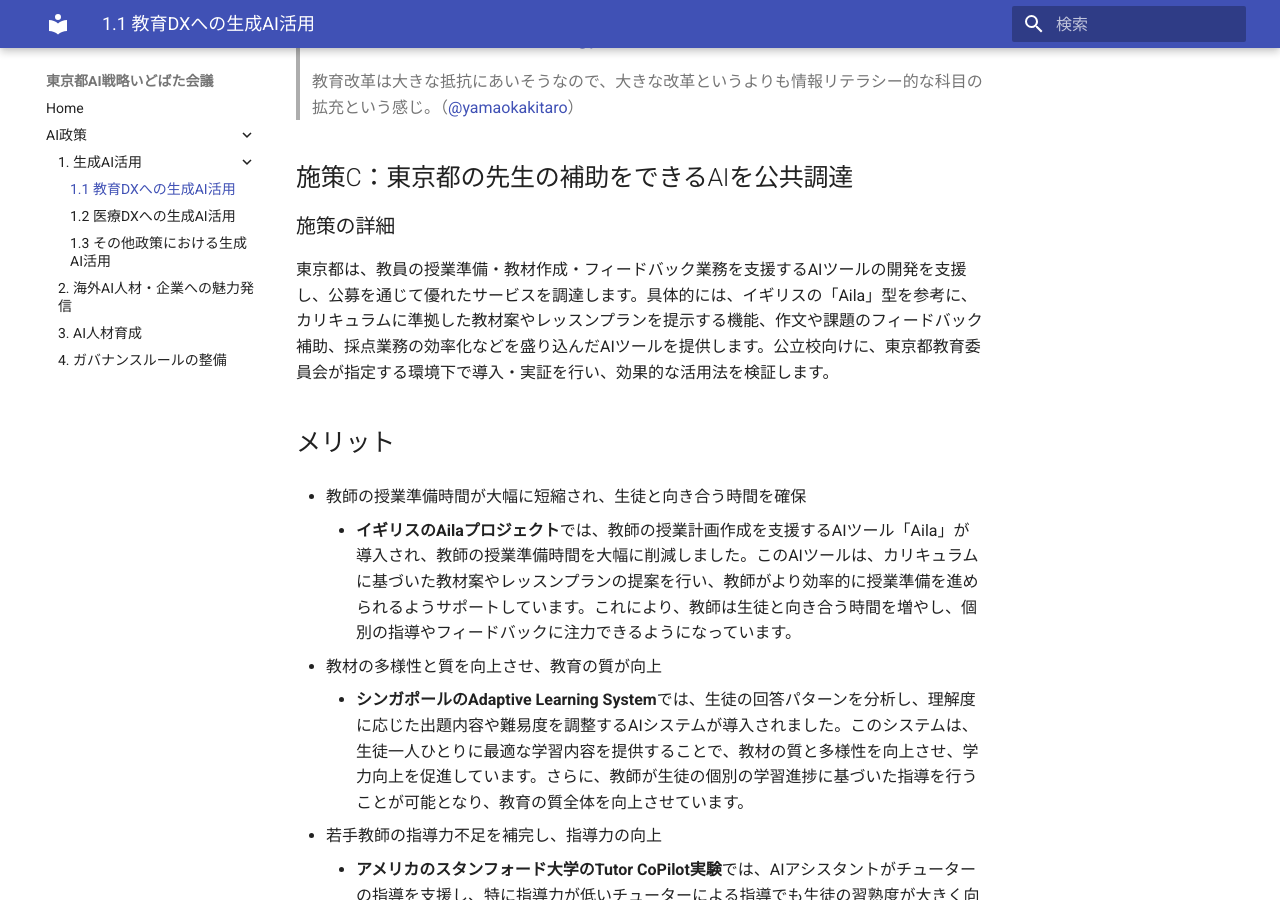
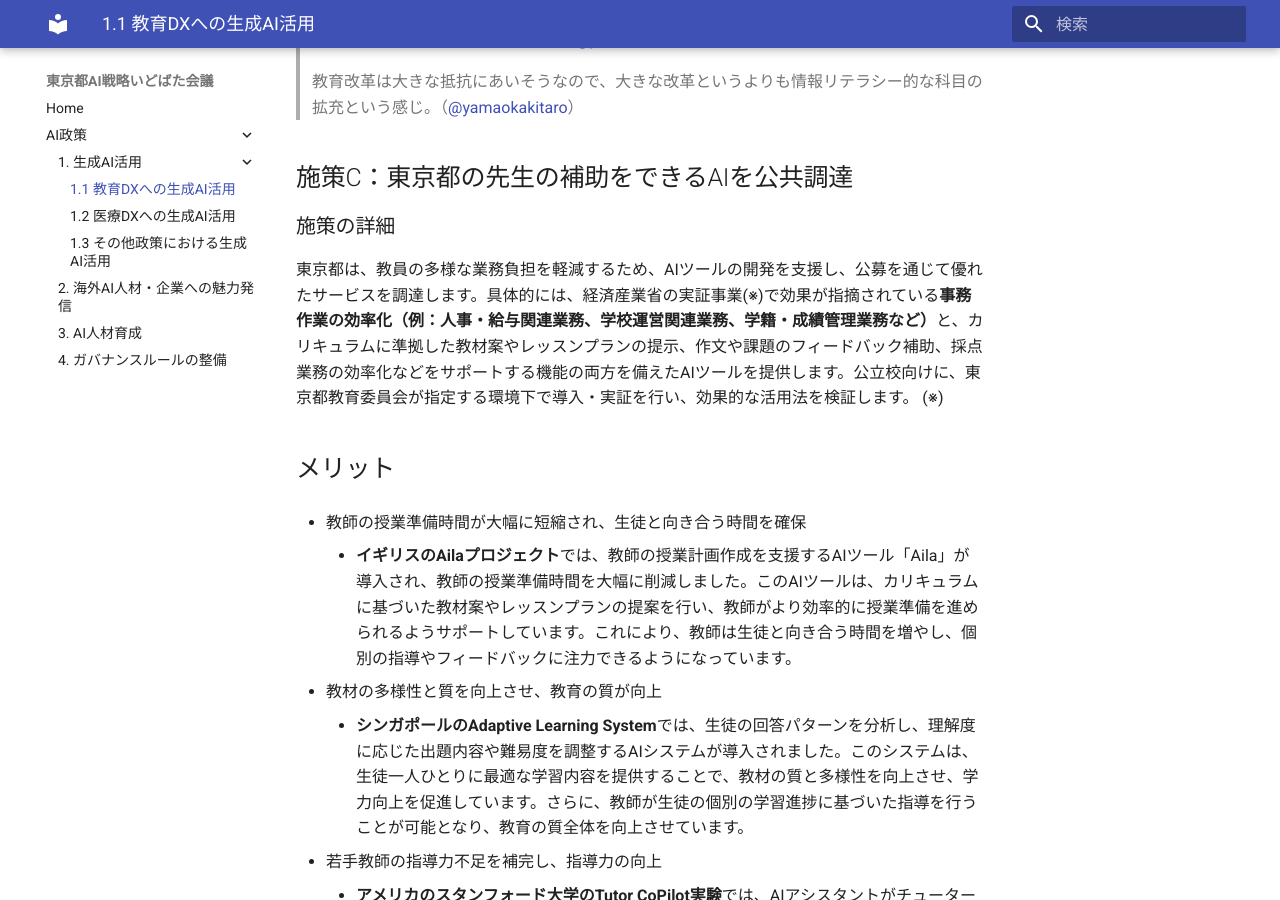
Before and after one commit to takahiroanno2024/2025_ai_idobatakaigi_output, an MkDocs documentation site: the page built from docs/1.1_教育DXへの生成AI活用.md, in a window 1280 px wide and 900 px high, scrolled down 4522 px. Built offline with MkDocs 1.6.1 and Material for MkDocs 9.7.7, drawn with Linux system fonts in a browser that asks for light colours; some of the changed text lies outside the part shown.

Commit message:
Eitaro Suda: 施策Cに事務作業効率化の視点を追加し、参考URLを追記

```diff
--- a/docs/1.1_教育DXへの生成AI活用.md
+++ b/docs/1.1_教育DXへの生成AI活用.md
@@ -83,8 +83,9 @@ ChatGPT等の汎用的なLLM（大規模言語モデル）を全児童・生徒
 ## 施策C：東京都の先生の補助をできるAIを公共調達
 
 ### 施策の詳細
+東京都は、教員の多様な業務負担を軽減するため、AIツールの開発を支援し、公募を通じて優れたサービスを調達します。具体的には、経済産業省の実証事業(※)で効果が指摘されている**事務作業の効率化（例：人事・給与関連業務、学校運営関連業務、学籍・成績管理業務など）**と、カリキュラムに準拠した教材案やレッスンプランの提示、作文や課題のフィードバック補助、採点業務の効率化などをサポートする機能の両方を備えたAIツールを提供します。公立校向けに、東京都教育委員会が指定する環境下で導入・実証を行い、効果的な活用法を検証します。
+(※)
 
-東京都は、教員の授業準備・教材作成・フィードバック業務を支援するAIツールの開発を支援し、公募を通じて優れたサービスを調達します。具体的には、イギリスの「Aila」型を参考に、カリキュラムに準拠した教材案やレッスンプランを提示する機能、作文や課題のフィードバック補助、採点業務の効率化などを盛り込んだAIツールを提供します。公立校向けに、東京都教育委員会が指定する環境下で導入・実証を行い、効果的な活用法を検証します。
 ## メリット
 
 - 教師の授業準備時間が大幅に短縮され、生徒と向き合う時間を確保
@@ -131,7 +132,7 @@ ChatGPT等の汎用的なLLM（大規模言語モデル）を全児童・生徒
 ## 参考URL
 - 有識者による議論を行った掲示板：https://large-scale-conversation-sandbox.discourse.group/t/topic/78
 - AIチャット、掲示板、X、youtubeから収集した意見の取りまとめ：https://delib.takahiroanno.com/projects/67bdc9031e9569d8678260be/overall
-
+- 経済産業省「未来の教室」実証事業（令和5年度）成果報告書: https://www.learning-innovation.go.jp/cms/wp-content/uploads/2024/03/75dfa0ecdf244e3d97ab616a13dff3fb.pdf?250413
 ## 貢献してくれた人
 - 追記予定
 
```
